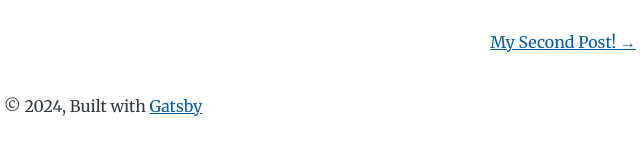
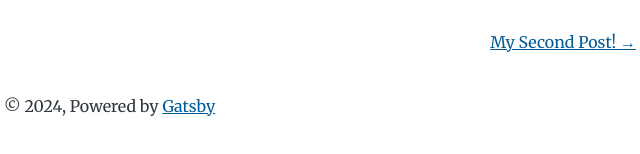
Before and after one commit to livingtheweb/gatsby-netlify-cms, a Gatsby site: page /hello-world/ in a window 1280 px wide. Shown: the part 7790-7944 px from the top of the page, 320-960 px from the left. Built offline with nearby package versions, Linux system fonts and the light colour scheme; Gatsby itself is replaced by a stand-in of ours; some packages are replaced by stand-ins of ours.

Commit message:
Changes in the footer

```diff
--- a/src/components/layout.js
+++ b/src/components/layout.js
@@ -25,7 +25,7 @@ const Layout = ({ location, title, children }) => {
       <header className="global-header">{header}</header>
       <main>{children}</main>
       <footer>
-        © {new Date().getFullYear()}, Built with
+        © {new Date().getFullYear()}, Powered by
         {` `}
         <a href="https://www.gatsbyjs.com">Gatsby</a>
       </footer>
```
